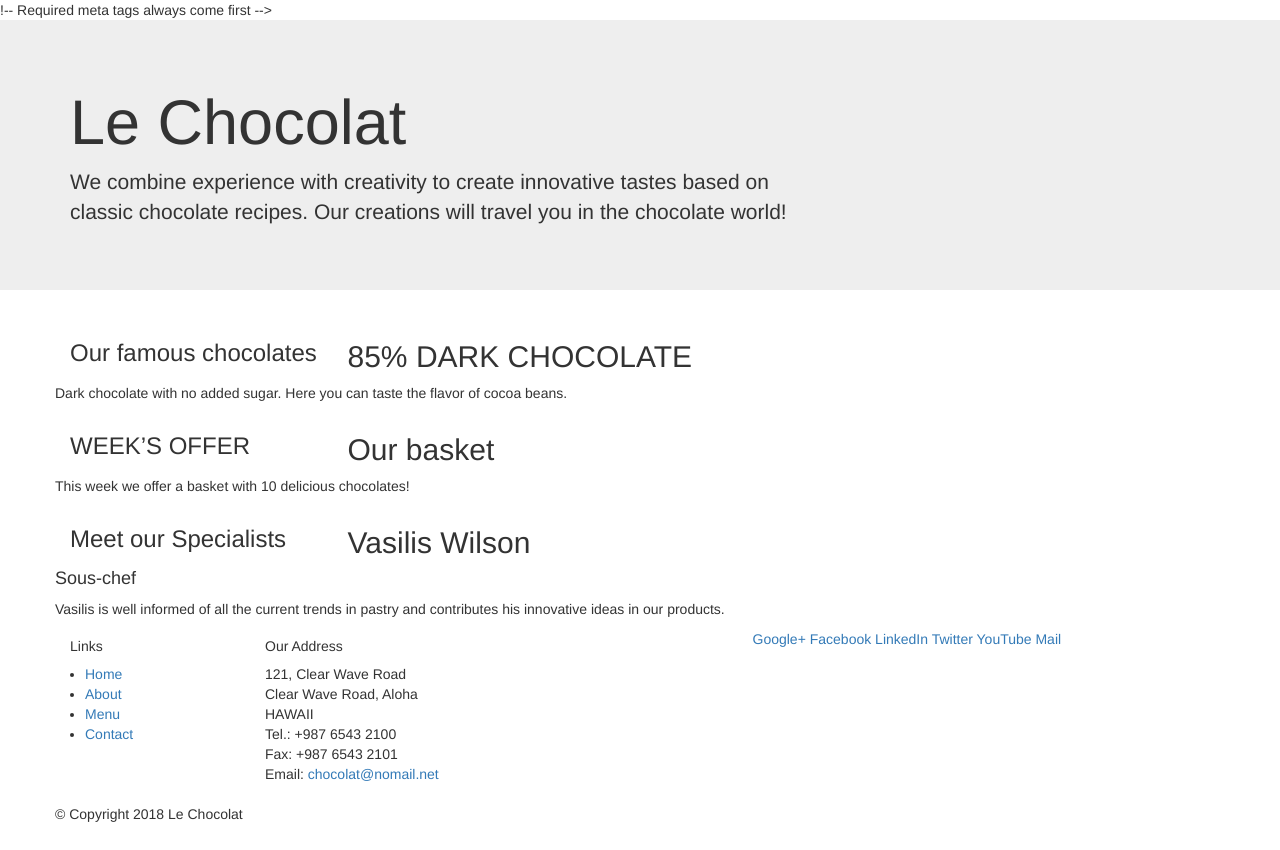
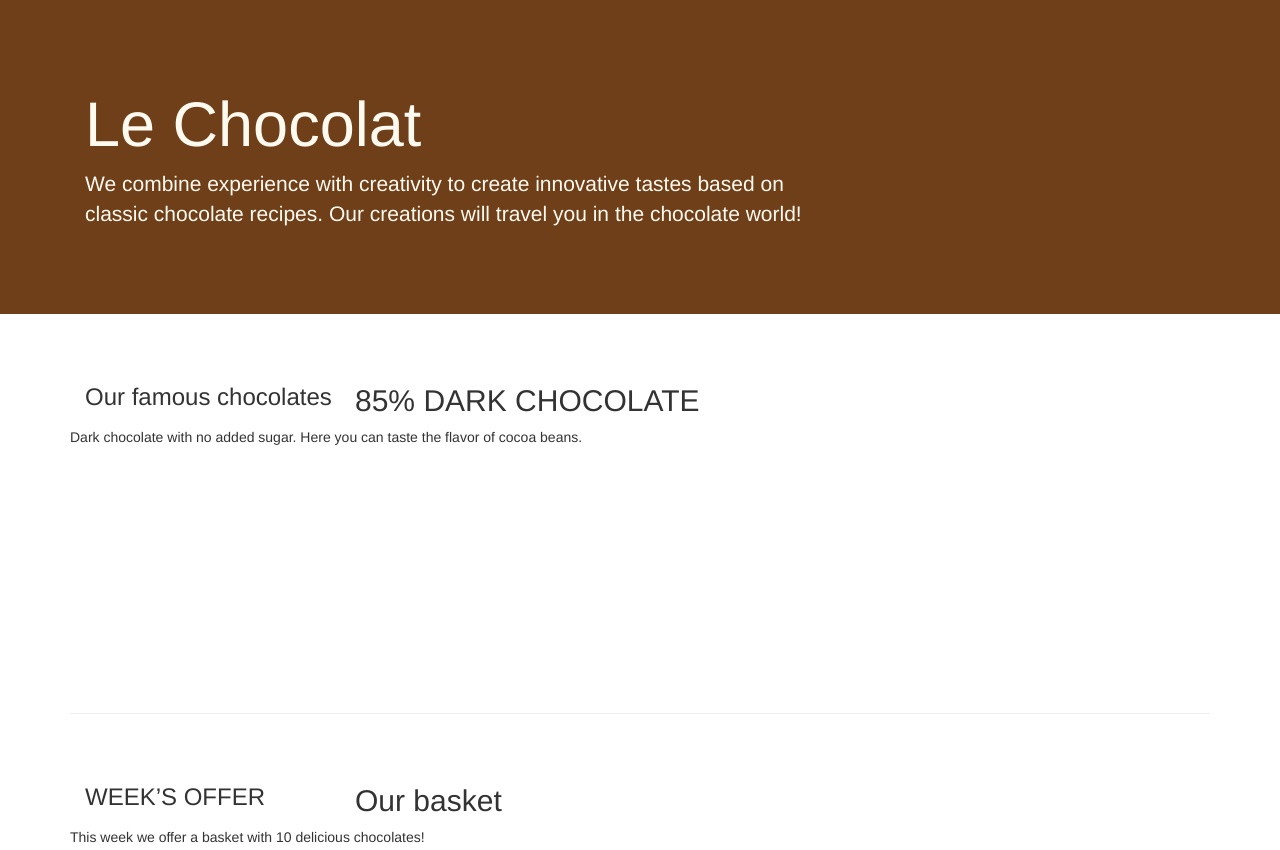
Before and after one commit to emmanuelnneji/le-chocolat, a plain HTML site: page index.html in a window 1280 px wide. Shown: the top 850 px of the page. Drawn offline with nearby package versions, Linux system fonts and the light colour scheme.

Commit message:
bootstrap Grid part 2

```diff
--- /dev/null
+++ b/css/styles.css
@@ -0,0 +1,27 @@
+
+.row-header{
+    margin:0px auto;
+    padding:0px;
+}
+.row-content {
+    margin:0px auto;
+    padding: 50px 0px 50px 0px;
+    border-bottom: 1px ridge;
+    min-height:400px;
+}
+.footer{
+    background-color: #dbb08d;
+    margin:0px auto;
+    padding: 20px 0px 20px 0px;
+}
+.jumbotron {
+    padding:70px 30px 70px 30px;
+    margin:0px auto;
+    background: #6E3F19;
+    color:floralwhite;
+}
+address{
+    font-size:80%;
+    margin:0px;
+    color:#0f0f0f;
+}
--- a/index.html
+++ b/index.html
@@ -2,13 +2,13 @@
 <html lang="en">
 
 <head>
-    !-- Required meta tags always come first -->
+    <!-- Required meta tags always come first -->
     <meta charset="utf-8">
     <meta name="viewport" content="width=device-width, initial-scale=1, shrink-to-fit=no">
     <meta http-equiv="x-ua-compatible" content="ie=edge">
     <!-- Bootstrap CSS -->
     <link rel="stylesheet" href="node_modules/bootstrap/dist/css/bootstrap.min.css">
-
+    <link href="css/styles.css" rel="stylesheet">
     <title>Le Chocolat</title>
 </head>
 
@@ -16,7 +16,7 @@
 
     <header class="jumbotron">
         <div class="container">
-            <div class="row">
+            <div class="row row-header">
                 <div class="col-12 col-sm-8">
                     <h1>Le Chocolat</h1>
                     <p>We combine experience with creativity to create innovative tastes based on classic chocolate
@@ -28,7 +28,7 @@
     </header>
 
     <div class="container">
-        <div class="row">
+        <div class="row row-content align-items-center">
             <div class="col-sm-4 col-md-3">
                 <h3>Our famous chocolates</h3>
             </div>
@@ -39,7 +39,7 @@
         </div>
 
 
-        <div class="row">
+        <div class="row row-content align-items-center">
             <div class="col-sm-4 col-md-3">
                 <h3>WEEK’S OFFER</h3>
             </div>
@@ -49,7 +49,7 @@
             </div>
         </div>
 
-        <div class="row">
+        <div class="row row-content align-items-center">
             <div class="col-sm-4 col-md-3">
                 <h3>Meet our Specialists</h3>
             </div>
@@ -62,12 +62,12 @@
         </div>
     </div>
 
-    <footer>
+    <footer class="footer">
         <div class="container">
             <div class="row">
                 <div class="col-5 offset-1 col-sm-2">
                     <h5>Links</h5>
-                    <ul class="col-5 offset-1 col-sm-2">
+                    <ul class="list-unstyled">
                         <li><a href="#">Home</a></li>
                         <li><a href="#">About</a></li>
                         <li><a href="#">Menu</a></li>
@@ -85,8 +85,8 @@
                         Email: <a href="mailto:chocolat@nomail.net">chocolat@nomail.net</a>
                     </address>
                 </div>
-                <div class="col col-sm-4">
-                    <div>
+                <div class="col col-sm-4 align-self-center">
+                    <div style="text-align:center">
                         <a href="http://google.com/+">Google+</a>
                         <a href="http://www.facebook.com/profile.php?id=">Facebook</a>
                         <a href="http://www.linkedin.com/in/">LinkedIn</a>
@@ -96,7 +96,7 @@
                     </div>
                 </div>
             </div>
-            <div class="row">
+            <div class="row justify-content-center">
                 <div class="col-auto">
                     <p> &copy; Copyright 2018 Le Chocolat</p>
                 </div>
```
